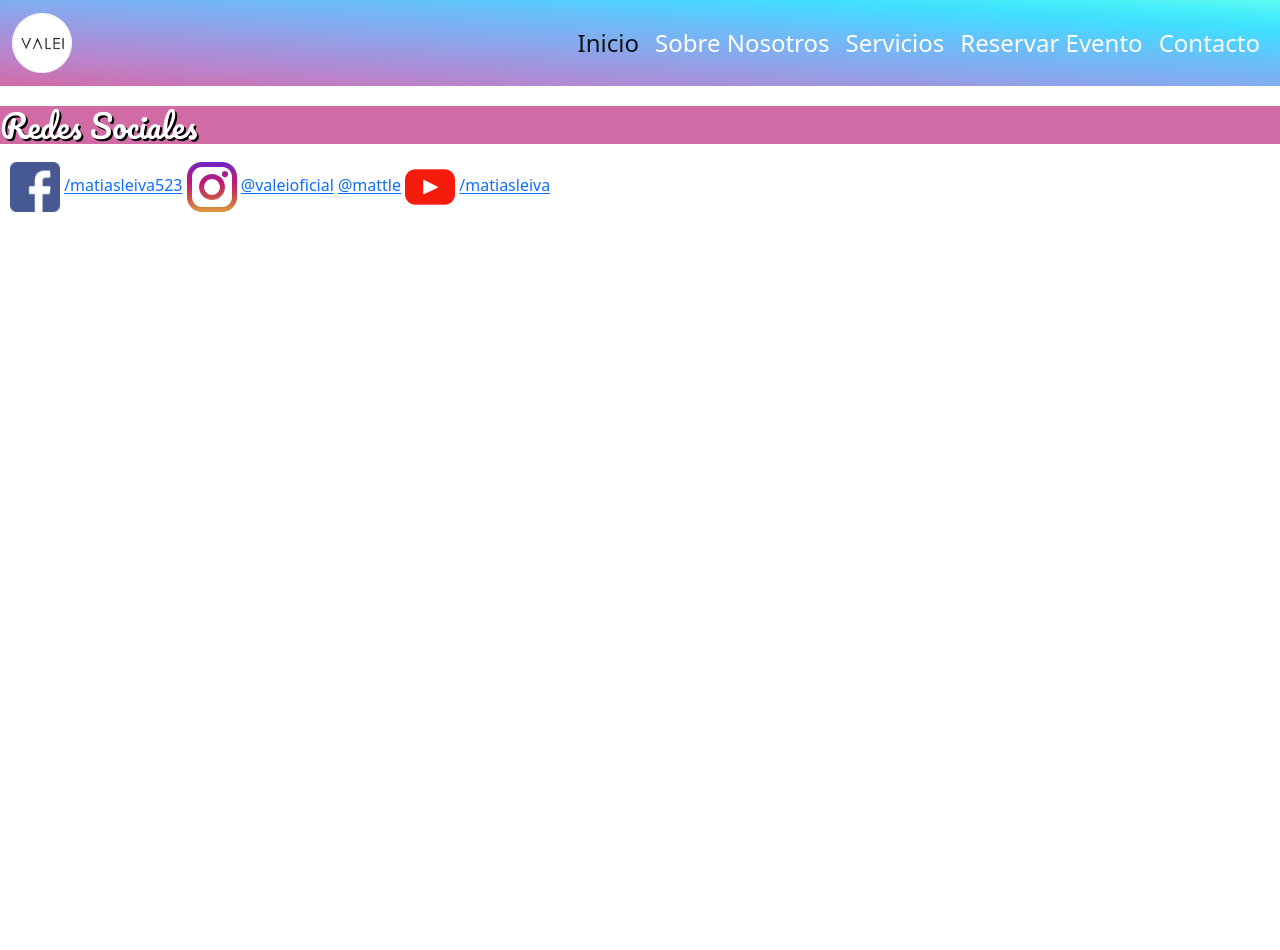
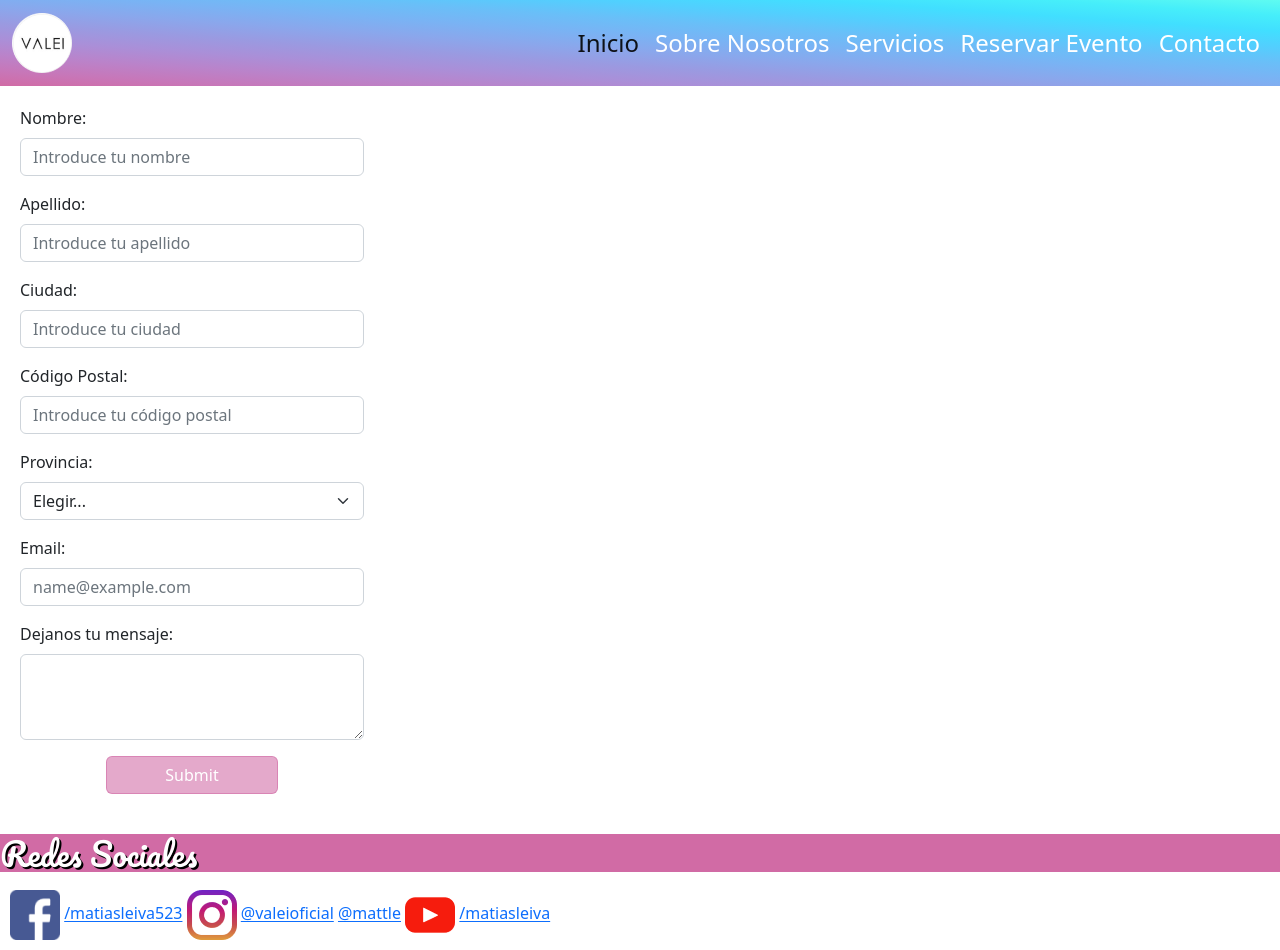
Before and after one commit to Belendefranchi/valei, a plain HTML site: page pages/contacto.html in a window 1280 px wide. Before the commit the page ends 800 px from the top, so only its background shows below. Drawn offline with nearby package versions, Linux system fonts and the light colour scheme; a web font is replaced by a local one.

Commit message:
bootstrap-contacto-2

```diff
--- a/css/styles.css
+++ b/css/styles.css
@@ -182,7 +182,7 @@ main{
 
 .img{
     display: flex;
-    height: 50vh;
+    height: 35vh;
     background-position: center;
     background-size: cover;
     background-repeat: no-repeat;
@@ -248,6 +248,36 @@ main{
     grid-row: 4/5;
     background-image: url("../resources/images/img1_small.jpg");
 }
+
+/* ---------------CONTACTO---------------- */
+
+.contacto__form{
+    width: 30vw;
+    padding: 20px;
+
+}
+
+/* .contacto__labels{
+    display: flex;
+    flex-direction: row;
+} */
+
+.contacto__button{
+    background-color: #d16ba594;
+    border-color: #d16ba594;
+}
+
+.contacto__button:hover{
+    background-color: #D16BA5;
+    border-color: #d16ba594;
+    transition: all 0.4s;
+}
+
+/* .contacto__button:active{
+    background-color: #D16BA5;
+    border-color: #d16ba594;
+} */
+
 
 /* ---------------FOOTER---------------- */
 
--- a/pages/contacto.html
+++ b/pages/contacto.html
@@ -54,12 +54,72 @@
         </nav> -->
     </header>
     <main>
-
-
-
-
-
-
+        <section class="contacto__form">
+            <div class="mb-3 contacto__labels">
+                <label for="formGroupExampleInput" class="form-label">Nombre:</label>
+                <input type="text" class="form-control" id="formGroupExampleInput" placeholder="Introduce tu nombre">
+            </div>
+            <div class="mb-3 contacto__labels">
+                <label for="formGroupExampleInput2" class="form-label">Apellido:</label>
+                <input type="text" class="form-control" id="formGroupExampleInput2" placeholder="Introduce tu apellido">
+            </div>
+            <div class="mb-3 contacto__labels">
+                <label for="validationCustom03" class="form-label">Ciudad:</label>
+                <input type="text" class="form-control" id="validationCustom03" placeholder="Introduce tu ciudad" required>
+                <div class="invalid-feedback">
+                    Por favor introduce una ciudad correcta.
+                </div>
+            </div>
+            <div class="mb-3 contacto__labels">
+                <label for="validationCustom05" class="form-label">Código Postal:</label>
+                <input type="text" class="form-control" id="validationCustom05" placeholder="Introduce tu código postal" required>
+                <div class="invalid-feedback">
+                    Por favor introduce un código postal correcto.
+                </div>
+            </div>
+            <div class="mb-3 contacto__labels">
+                <label for="validationCustom04" class="form-label">Provincia:</label>
+                <select class="form-select" id="validationCustom04" required>
+                <option selected disabled value="">Elegir...</option>
+                <option>Buenos Aires</option>
+                <option>Catamarca</option>
+                <option>Chubut</option>
+                <option>Córdoba</option>
+                <option>Corrientes</option>
+                <option>Entre Ríos</option>
+                <option>Formosa</option>
+                <option>Jujuy</option>
+                <option>La Pampa</option>
+                <option>La Rioja</option>
+                <option>Mendoza</option>
+                <option>Misiones</option>
+                <option>Neuquén</option>
+                <option>Río Negro</option>
+                <option>Salta</option>
+                <option>San Juan</option>
+                <option>San Luis</option>
+                <option>Santa Cruz</option>
+                <option>Santa Fe</option>
+                <option>Santiago del Estero</option>
+                <option>Tierra del Fuego</option>
+                <option>Tucumán</option>
+                </select>
+                <div class="invalid-feedback">
+                    Por favor introduce una provincia correcta.
+                </div>
+            </div>
+            <div class="mb-3 contacto__labels">
+                <label for="exampleFormControlInput1" class="form-label">Email:</label>
+                <input type="email" class="form-control" id="exampleFormControlInput1" placeholder="name@example.com">
+            </div>
+            <div class="mb-3 contacto__labels">
+                <label for="exampleFormControlTextarea1" class="form-label">Dejanos tu mensaje:</label>
+                <textarea class="form-control" id="exampleFormControlTextarea1" rows="3"></textarea>
+            </div>
+            <div class="d-grid gap-2 col-6 mx-auto">
+                <input class="btn btn-secondary contacto__button" type="submit"></input>
+            </div>
+        </section>
     </main>
     <footer>
         <section class="section__redes">
```
